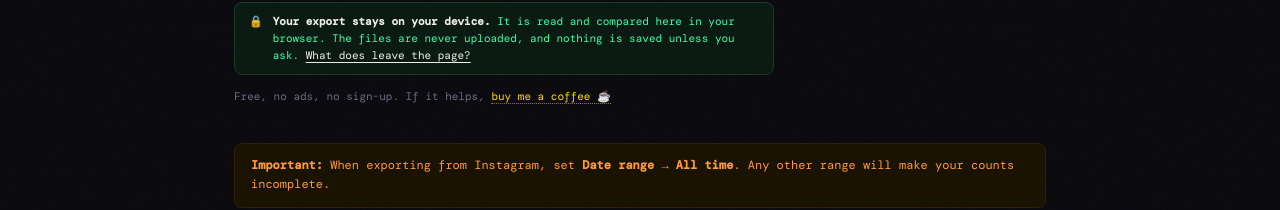
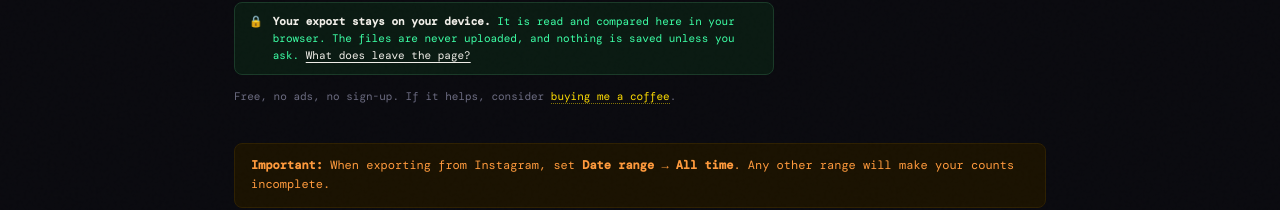
Before and after one commit to dariotrevino/followeranalyzer.io, a plain HTML site: page index.html in a window 1280 px wide. Shown: the part 323-533 px from the top of the page. Drawn offline with Linux system fonts and the light colour scheme.

Commit message:
Soften the header coffee line
Co-Authored-By: Claude Opus 5.5 <noreply@anthropic.com>
Claude-Session: https://claude.ai/code/session_01L8EgSCQgfLTMkYAtrq4r3P

```diff
--- a/index.html
+++ b/index.html
@@ -385,7 +385,7 @@
       <span>🔒</span>
       <span><strong>Your export stays on your device.</strong> It is read and compared here in your browser. The files are never uploaded, and nothing is saved unless you ask. <a href="#faq-privacy">What does leave the page?</a></span>
     </div>
-    <p class="support-line">Free, no ads, no sign-up. If it helps, <a href="https://buymeacoffee.com/dariotrevino" target="_blank" rel="noopener" data-coffee="header">buy me a coffee ☕</a></p>
+    <p class="support-line">Free, no ads, no sign-up. If it helps, consider <a href="https://buymeacoffee.com/dariotrevino" target="_blank" rel="noopener" data-coffee="header">buying me a coffee</a>.</p>
   </header>
 
   <div class="restore-banner" id="restoreBanner">
```
